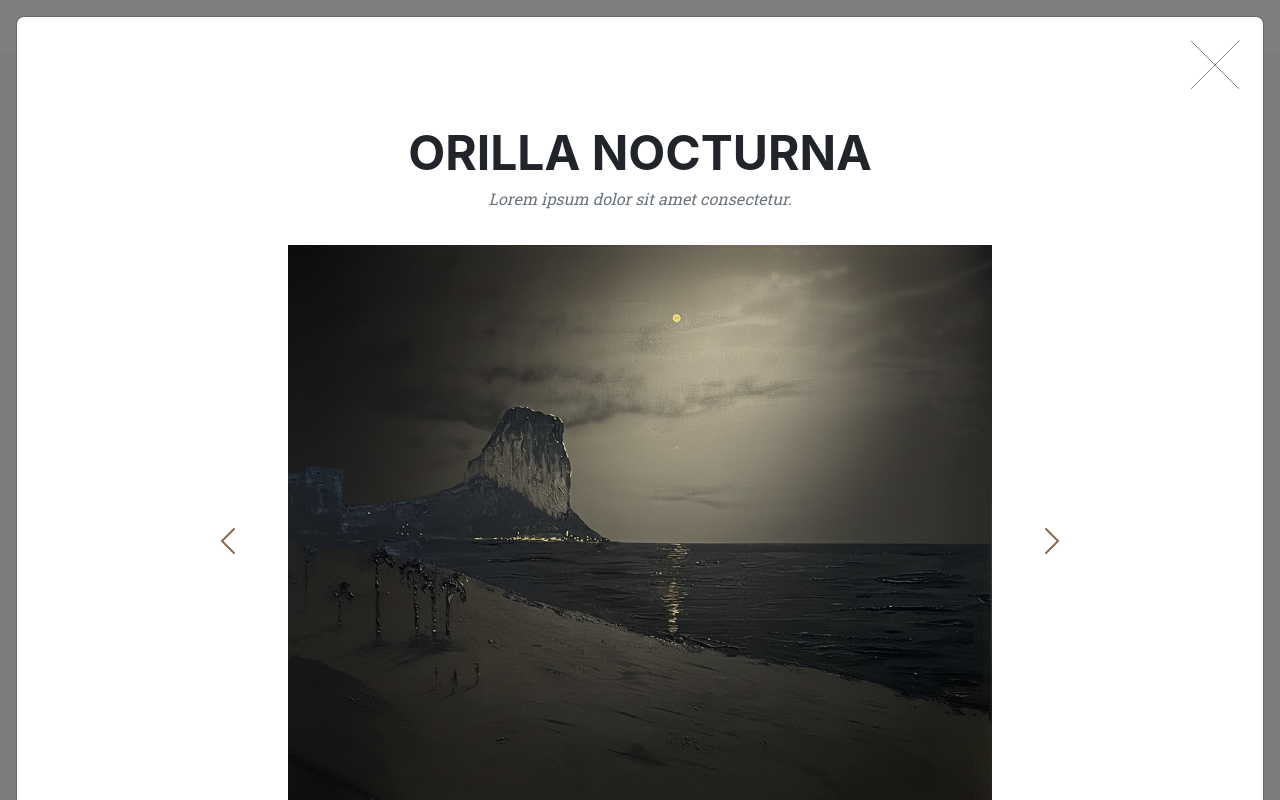
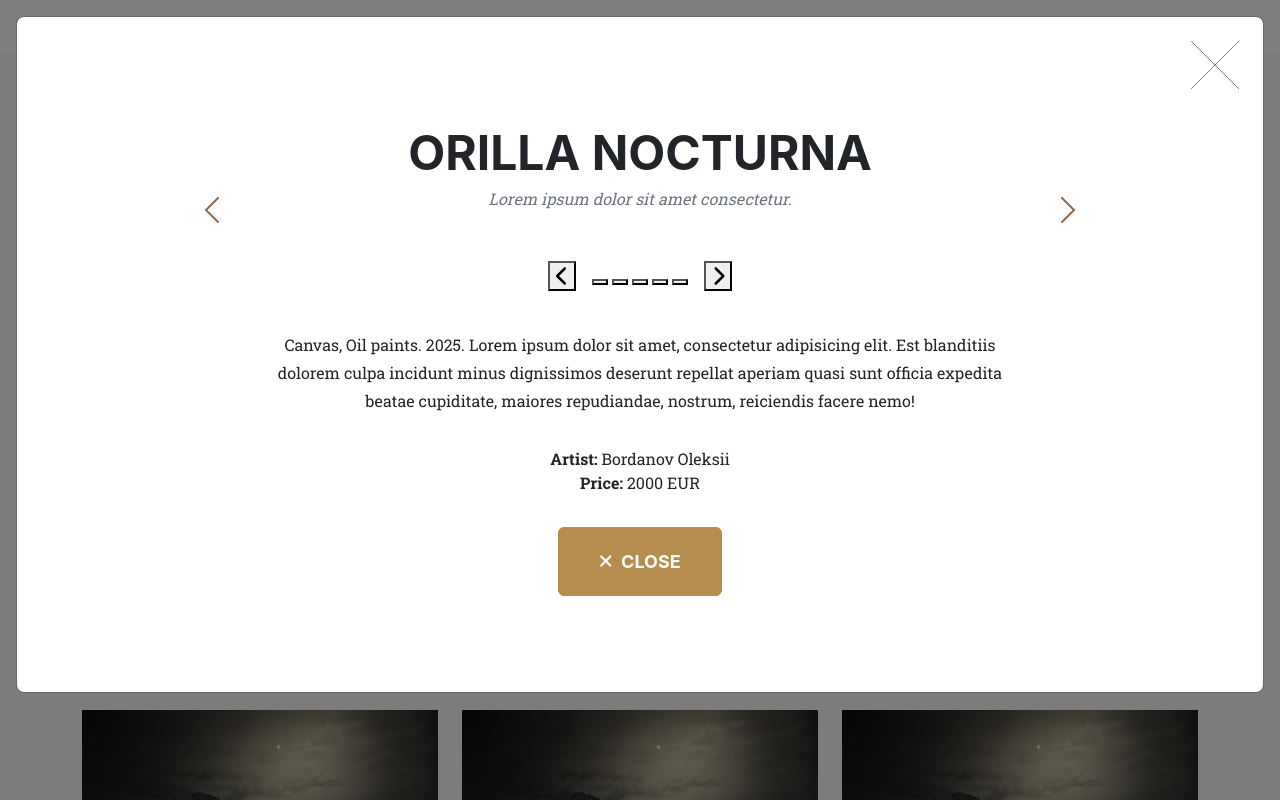
Before and after one commit to Gran-1t/gallery-calpe-website_testdrive, a plain HTML site: page index.html in a window 1280 px wide. Both pictures are taken after a click on the link 260 px from the left and 1785 px from the top of the page. Shown: the part 1349-2149 px from the top of the page. Drawn offline with nearby package versions, Linux system fonts and the light colour scheme.

Commit message:
Update index.html

```diff
--- a/index.html
+++ b/index.html
@@ -292,27 +292,28 @@
 
                             <div id="carouselModal1" class="carousel slide" data-bs-ride="carousel">
                                 <div class="carousel-inner">
+        </div>
 
-                                    <div class="carousel-item active">
-                                        <img class="img-fluid d-block mx-auto" src="assets/img/collection/1.png" alt="MainView" />
-                                    </div>
+    <div class="carousel-controls-bottom mt-3 d-flex justify-content-center align-items-center">
 
-                                    <div class="carousel-item">
-                                        <img class="img-fluid d-block mx-auto" src="assets/img/collection/1a.png" alt="View1" />
-                                    </div>
+        <button class="btn-carousel-custom me-3" type="button" data-bs-target="#carouselModal1" data-bs-slide="prev">
+            <i class="fas fa-chevron-left fa-lg"></i>
+        </button>
 
-                                    <div class="carousel-item">
-                                        <img class="img-fluid d-block mx-auto" src="assets/img/collection/1b.png" alt="View2" />
-                                    </div>
+        <div class="carousel-indicators-custom">
+            <button type="button" data-bs-target="#carouselModal1" data-bs-slide-to="0" class="active" aria-current="true" aria-label="Slide 1"></button>
+            <button type="button" data-bs-target="#carouselModal1" data-bs-slide-to="1" aria-label="Slide 2"></button>
+            <button type="button" data-bs-target="#carouselModal1" data-bs-slide-to="2" aria-label="Slide 3"></button>
+            <button type="button" data-bs-target="#carouselModal1" data-bs-slide-to="3" aria-label="Slide 4"></button>
+            <button type="button" data-bs-target="#carouselModal1" data-bs-slide-to="4" aria-label="Slide 5"></button>
+        </div>
 
-                                    <div class="carousel-item">
-                                        <img class="img-fluid d-block mx-auto" src="assets/img/collection/1c.png" alt="View3" />
-                                    </div>
+        <button class="btn-carousel-custom ms-3" type="button" data-bs-target="#carouselModal1" data-bs-slide="next">
+            <i class="fas fa-chevron-right fa-lg"></i>
+        </button>
 
-                                    <div class="carousel-item">
-                                        <img class="img-fluid d-block mx-auto" src="assets/img/collection/1d.png" alt="View4" />
-                                    </div>
-                                </div>
+    </div>
+    </div>
 
                                 <button class="carousel-control-prev" type="button" data-bs-target="#carouselModal1" data-bs-slide="prev">
                                     <span class="carousel-control-prev-icon" aria-hidden="true"></span>
```
